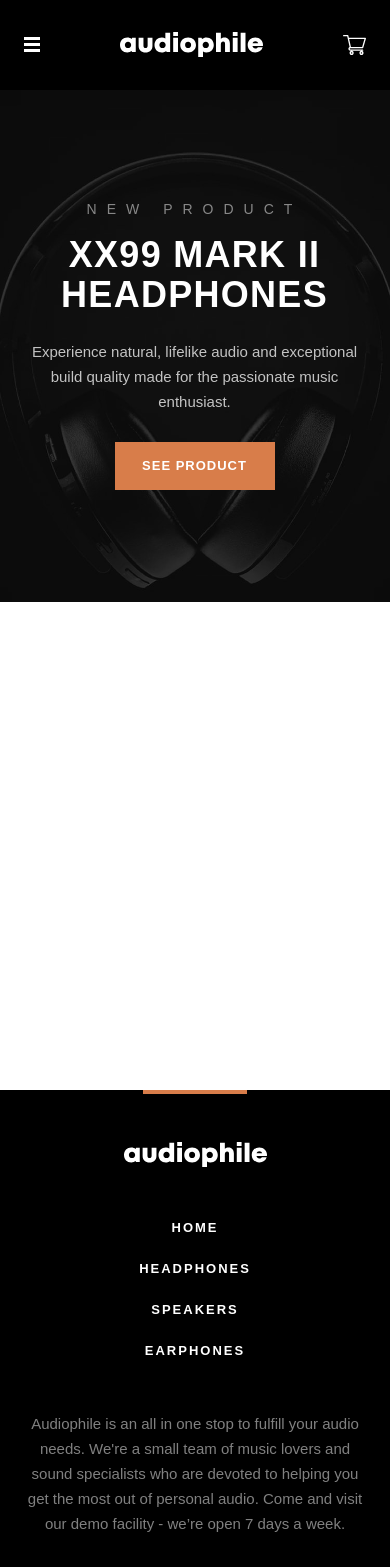
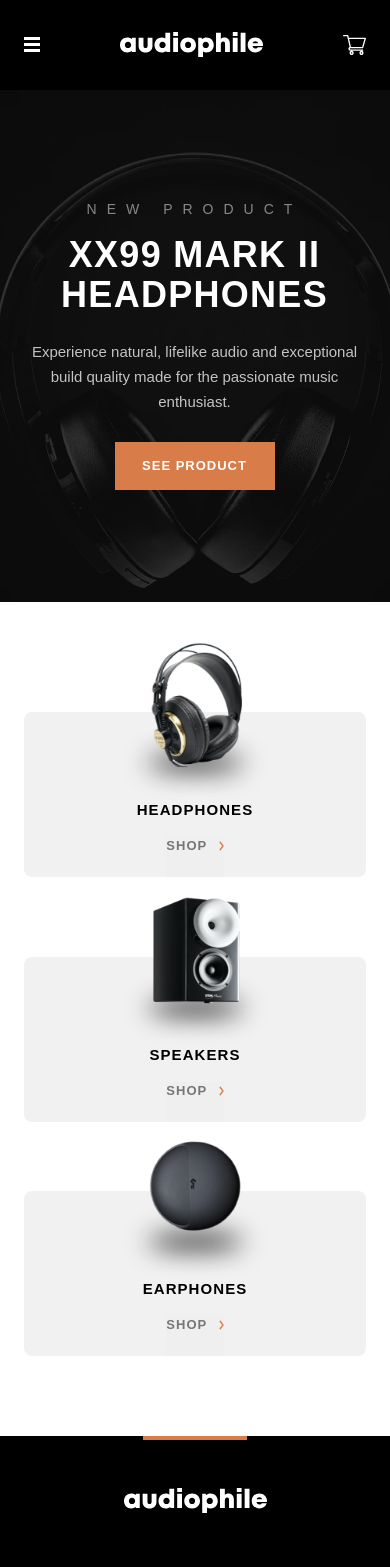
Before and after one commit to smccourtb/audiophile-ecommerce-website, a React (Create React App) app: page / in a window 390 px wide. Shown: the top 1567 px of the page. Built offline with nearby package versions, Linux system fonts and the light colour scheme.

Commit message:
complete category link styling for tablet layouts

```diff
--- /dev/null
+++ b/src/components/CategoryLink.jsx
@@ -0,0 +1,89 @@
+import styled from "styled-components/macro";
+import Caret from "../assets/shared/desktop/icon-arrow-right.svg";
+
+const CategoryContainer = styled.div`
+  display: flex;
+  flex-direction: column;
+  width: 100%;
+  align-items: center;
+`;
+const CategoryBackground = styled.div`
+  width: 100%;
+  height: 165px;
+  background: #f1f1f1;
+  border-radius: 8px;
+  align-items: center;
+  justify-content: flex-end;
+  display: flex;
+  flex-direction: column;
+`;
+
+const ShopNowButton = styled.button`
+  display: flex;
+  width: 57.32px;
+  justify-content: space-between;
+  align-items: center;
+  border: none;
+  cursor: pointer;
+  padding-bottom: 22px;
+`;
+
+const ButtonText = styled.span`
+  font-weight: bold;
+  font-size: 13px;
+  line-height: 18px;
+  /* identical to box height */
+  letter-spacing: 1px;
+  text-transform: uppercase;
+  color: #000000;
+  mix-blend-mode: normal;
+  opacity: 0.5;
+
+  :hover {
+    color: #d87d4a;
+  }
+`;
+
+const CategoryTitle = styled.p`
+  font-style: normal;
+  font-weight: bold;
+  line-height: 20px;
+  letter-spacing: 1.07143px;
+  text-transform: uppercase;
+  padding-bottom: 17px;
+`;
+
+const CategoryImage = styled.img`
+  margin-bottom: -95px;
+  width: 50%;
+  height: 60%;
+  z-index: 1;
+
+  @media (min-width: 768px) {
+    width: 70%;
+    height: 65%;
+  }
+`;
+
+const CategoryLink = ({ image, title, target }) => {
+  return (
+    <CategoryContainer>
+      <CategoryImage src={image} alt={title} />
+
+      <CategoryBackground>
+        <CategoryTitle>{title}</CategoryTitle>
+        <ShopNowButton>
+          <ButtonText>Shop</ButtonText>
+          <img
+            style={{ height: "10px", width: "5px" }}
+            src={Caret}
+            alt="shop-now-arrow"
+            aria-hidden={true}
+          />
+        </ShopNowButton>
+      </CategoryBackground>
+    </CategoryContainer>
+  );
+};
+
+export default CategoryLink;
--- a/src/components/Header.jsx
+++ b/src/components/Header.jsx
@@ -14,7 +14,7 @@ const HeaderContainer = styled.header`
   padding: 32px 24px 33px;
   display: flex;
   justify-content: center;
-  z-index: 1;
+  z-index: 2;
   @media (min-width: 768px) {
     padding: 32px 40px 33px;
   }
--- a/src/components/Home.jsx
+++ b/src/components/Home.jsx
@@ -1,7 +1,52 @@
 import Subheader from "./Subheader";
+import CategoryLink from "./CategoryLink";
+import HeadphoneImage from "../assets/shared/desktop/image-category-thumbnail-headphones.png";
+import SpeakerImage from "../assets/shared/desktop/image-category-thumbnail-speakers.png";
+import EarphoneImage from "../assets/shared/desktop/image-category-thumbnail-earphones.png";
+import styled from "styled-components/macro";
 
+const Content = styled.div`
+  display: flex;
+  flex-direction: column;
+  padding: 0 24px;
+`;
+
+const CategorieContainer = styled.div`
+  display: flex;
+  gap: 16px;
+  flex-direction: column;
+  padding: 40px 0 80px 0;
+
+  @media (min-width: 768px) {
+    flex-direction: row;
+    gap: 10px;
+  }
+`;
 const Home = () => {
-  return <Subheader />;
+  return (
+    <>
+      <Subheader />
+      <Content>
+        <CategorieContainer>
+          <CategoryLink
+            image={HeadphoneImage}
+            title={"Headphones"}
+            target={"/headphones"}
+          />
+          <CategoryLink
+            image={SpeakerImage}
+            title={"Speakers"}
+            target={"/speakers"}
+          />
+          <CategoryLink
+            image={EarphoneImage}
+            title={"Earphones"}
+            target={"/earphones"}
+          />
+        </CategorieContainer>
+      </Content>
+    </>
+  );
 };
 
 export default Home;
--- a/src/styles/shared-styles.js
+++ b/src/styles/shared-styles.js
@@ -42,8 +42,7 @@ export const FooterNav = styled(NavBar)`
 
 export const ContentContainer = styled.main`
   display: flex;
-  overflow: auto;
-  min-height: 1000px;
+  flex-direction: column;
 `;
 
 export const StyledLink = styled(Link)`
```
